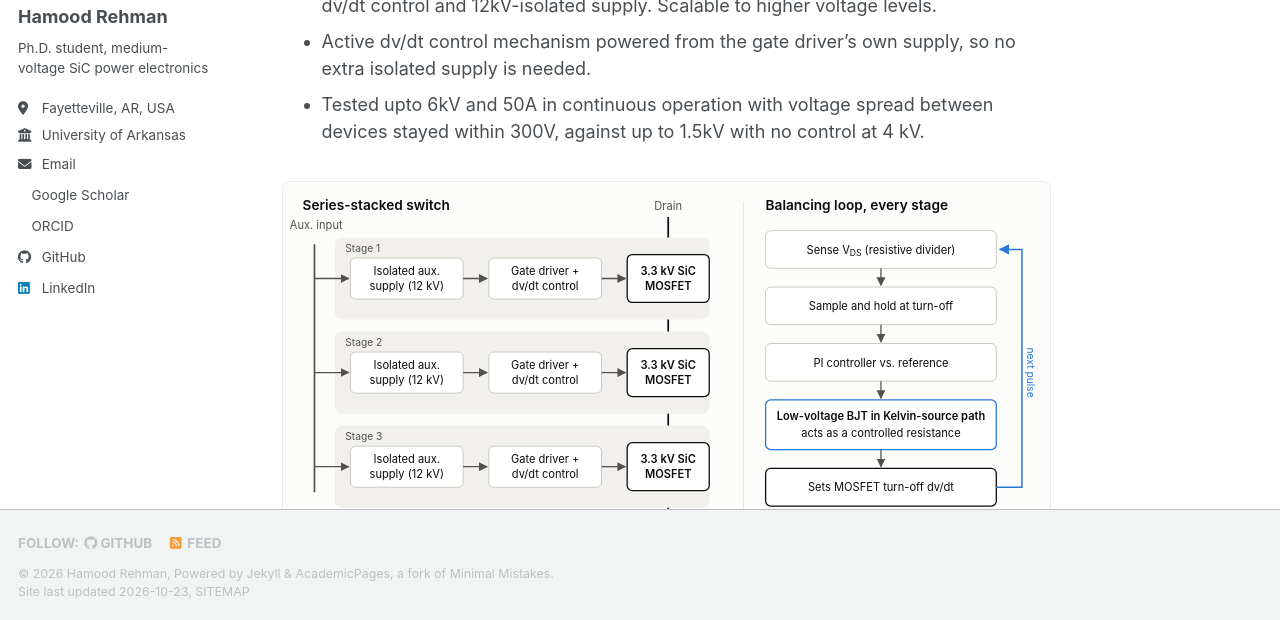
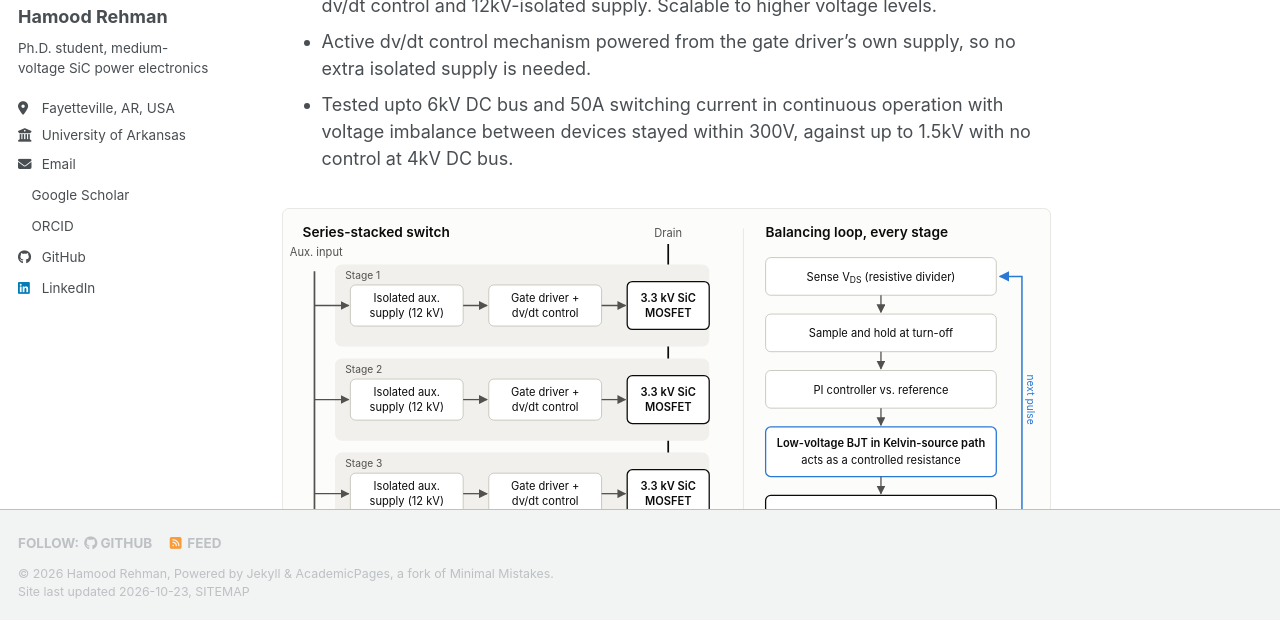
Before and after one commit to hamood-rehman/hamood-rehman.github.io, a Jekyll site: the page built from _pages/research.md, in a window 1280 px wide and 900 px high, cut to the strip 280-900 px from the top of the window. Built offline with Jekyll 4.4.1, drawn with Linux system fonts in a browser that asks for light colours; a style sheet for code colours, icons or effects is not loaded.

Commit message:
Update research.md

```diff
--- a/_pages/research.md
+++ b/_pages/research.md
@@ -11,7 +11,7 @@ author_profile: true
 
 - Three series-stacked 3.3kV MOSFETs, each stage with its own gate driver, active dv/dt control and 12kV-isolated supply. Scalable to higher voltage levels.
 - Active dv/dt control mechanism powered from the gate driver’s own supply, so no extra isolated supply is needed.
-- Tested upto 6kV and 50A in continuous operation with voltage spread between devices stayed within 300V, against up to 1.5kV with no control at 4 kV.
+- Tested upto 6kV DC bus and 50A switching current in continuous operation with voltage imbalance between devices stayed within 300V, against up to 1.5kV with no control at 4kV DC bus.
 
 <figure>
   <img src="{{ base_path }}/images/research/stacked-switch.svg" alt="Block diagram of the series-stacked SiC switch and its per-stage voltage-balancing loop">
```
